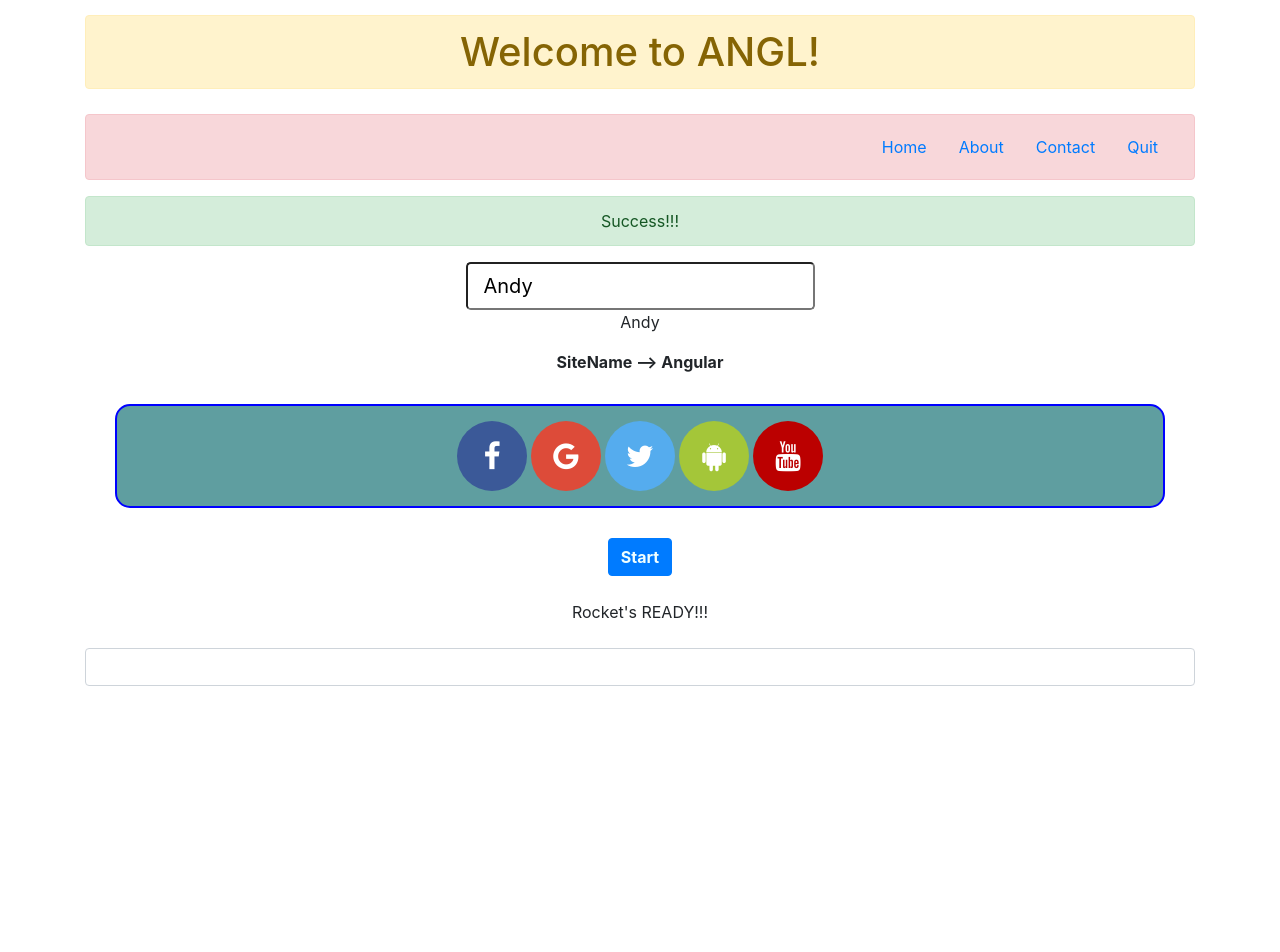
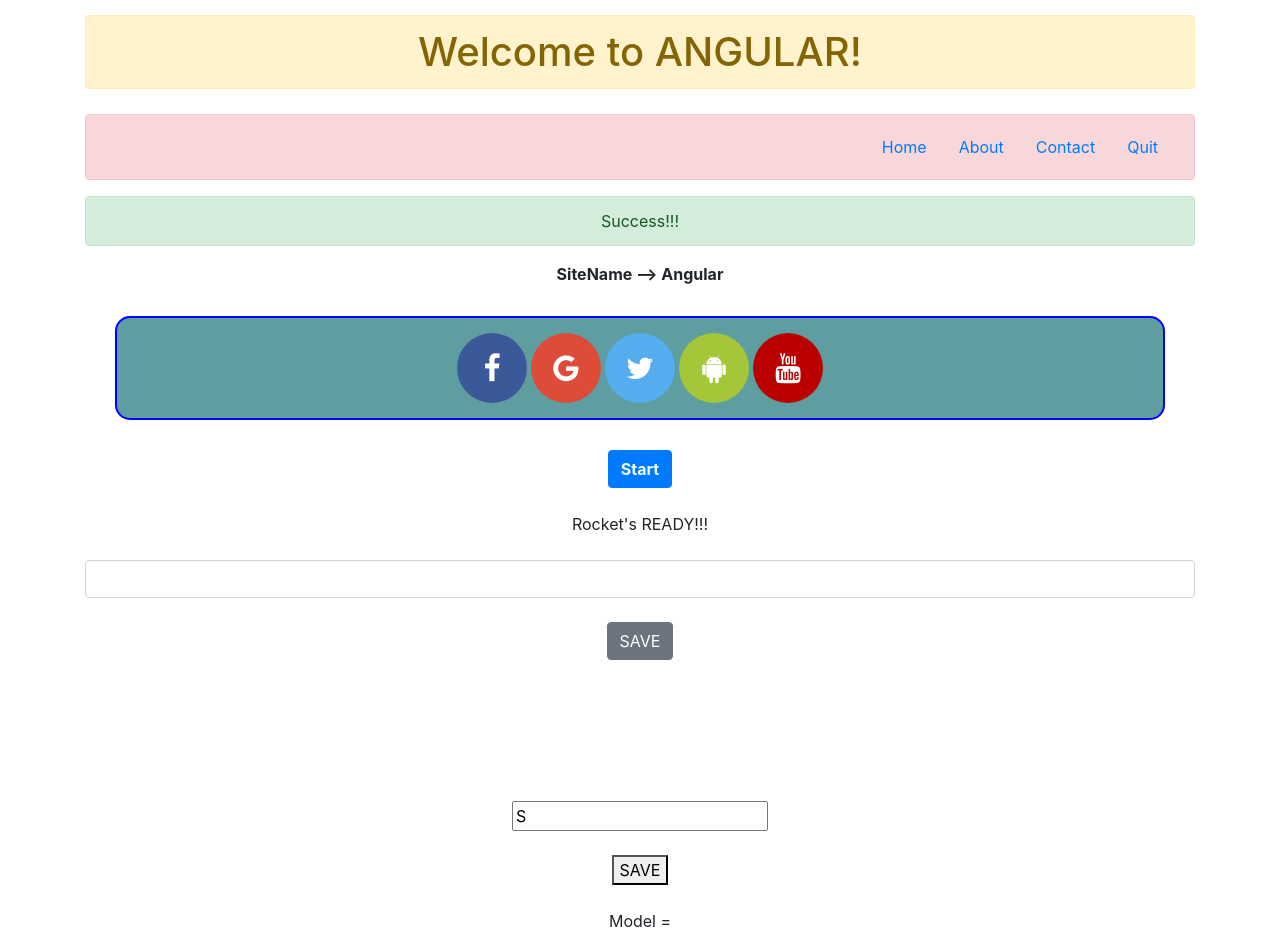
Before and after one commit to Waka11/First_angular_project, an Angular app: page / in a window 1280 px wide. Shown: the top 952 px of the page. Before the commit the page ends 800 px from the top, so only its background shows below. Built offline with nearby package versions, Linux system fonts and the light colour scheme.

Commit message:
Angular test

```diff
--- a/src/app/app.component.html
+++ b/src/app/app.component.html
@@ -3,9 +3,5 @@
   <h1 class="alert alert-warning">Welcome to {{ title }}!</h1>
   <app-head></app-head>
   <app-main></app-main>
-  <div>
-    <input type="text" [(ngModel)]="name" class="form-control-lg" />
-    <p>{{ name }}</p>
-  </div>
   <app-footer></app-footer>
 </div>
--- a/src/app/app.component.ts
+++ b/src/app/app.component.ts
@@ -6,6 +6,5 @@ import { Component } from "@angular/core";
   styleUrls: ["./app.component.css"]
 })
 export class AppComponent {
-  title = "ANGL";
-  name = "Andy";
+  title = "ANGULAR"
 }
--- a/src/app/footer/footer.component.css
+++ b/src/app/footer/footer.component.css
@@ -49,3 +49,8 @@
 .start{
   color: azure;
 }
+
+.spam{
+  color:maroon;
+  font-size: 30px;
+}
--- a/src/app/footer/footer.component.html
+++ b/src/app/footer/footer.component.html
@@ -13,6 +13,16 @@
 <span>Rocket's {{ rocketState }}!!!</span>
 <br /><br />
 <input type="text" class="form-control" (input)='restart($event)' />
+<br />
+<button class="btn btn-secondary" (click)='saveValue()'>SAVE</button>
 <br /><br />
 <span>{{rocketName}}</span>
 <br /><br />
+<span class="spam"><b>{{rocketNoName}}</b></span>
+<br /><br />
+<input type="text" [(ngModel)]='model' />
+<br /><br />
+<button (click)='saveModel()'>SAVE</button>
+<br /><br />
+<p>Model = {{savedModel}}</p>
+<br /><br />
--- a/src/app/footer/footer.component.ts
+++ b/src/app/footer/footer.component.ts
@@ -15,8 +15,12 @@ export class FooterComponent implements OnInit {
 
   rocketState = "READY";
   rocketName = null;
+  rocketNoName = null;
 
-  start(){
+  model = "S";
+  savedModel = null;
+
+  start() {
     this.rocketState = "LAUNCHED";
     this.button = false;
     this.className = "btn btn-dark";
@@ -27,8 +31,16 @@ export class FooterComponent implements OnInit {
     }, 5000);
   }
 
-  restart(event:Event){
+  restart(event: Event) {
     this.rocketName = (<HTMLInputElement>event.target).value;
+  }
+
+  saveValue() {
+    this.rocketNoName = this.rocketName;
+  }
+
+  saveModel() {
+    this.savedModel = this.model;
   }
 
   getSiteName() {
@@ -36,10 +48,10 @@ export class FooterComponent implements OnInit {
   }
 
   constructor() {
-    setTimeout(()=>{
+    setTimeout(() => {
       this.button = true;
       this.className = "btn btn-primary";
-    },3000);
+    }, 3000);
   }
 
   ngOnInit() {}
```
